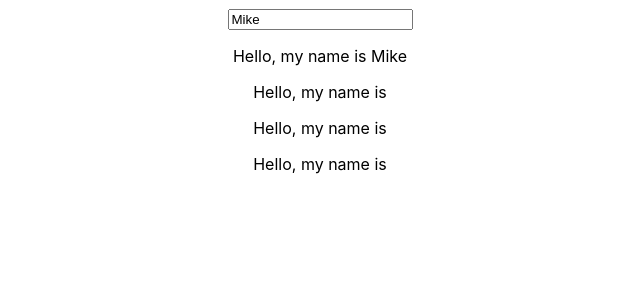
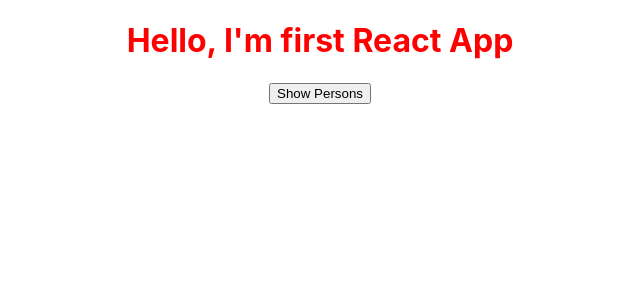
Before and after one commit to tearofenemy/react-app, a React (Create React App) app: page / in a window 1280 px wide. Shown: the top 300 px of the page, without its empty margins (320-960 px from the left). Built offline with nearby package versions, Linux system fonts and the light colour scheme.

Commit message:
add condition for render some components

```diff
--- a/src/App.js
+++ b/src/App.js
@@ -1,9 +1,8 @@
 import React, {Component} from 'react';
 import './style.sass';
 import './App.css';
+import Person from "./Person/Person";
 
-import UserInput from './UserInput/UserInput';
-import UserOutput from './UserOutput/UserOutput';
 
 // const App = props => {
 //
@@ -39,6 +38,61 @@
 class App extends Component {
 
     state = {
+        persons: [
+            {name: 'Max', age: 19}
+        ],
+        showPersons: false
+    };
+
+
+    changeNameHandler = (event) => {
+        this.setState({
+            persons: [
+                {name: event.target.value, age: 19},
+            ]
+        });
+    }
+
+    showPersonsHandler = () => {
+        const togglePersons = this.state.showPersons;
+        this.setState({showPersons: !togglePersons});
+    }
+
+    render() {
+        let persons = null;
+
+        if(this.state.showPersons) {
+            persons = (
+                <div>
+                    <Person
+                        name={this.state.persons[0].name}
+                        age={this.state.persons[0].age}
+                    />
+                    <Person
+                        name={this.state.persons[0].name}
+                        age={this.state.persons[0].age}
+                        change={this.changeNameHandler}
+                    />
+                </div>
+            );
+        }
+
+        return (
+            <div className="App">
+                <h1>Hello, I'm first React App</h1>
+                <button onClick={this.showPersonsHandler}>Show Persons</button>
+                {persons}
+            </div>
+        );
+    }
+
+
+    /*
+
+import UserInput from './UserInput/UserInput';
+import UserOutput from './UserOutput/UserOutput';
+    state = {
+
         userName: 'Mike'
     }
 
--- /dev/null
+++ b/src/Person/Person.js
@@ -0,0 +1,17 @@
+import React, {Component} from "react";
+import './Person.sass';
+
+class Person extends Component{
+
+    render() {
+        return (
+            <div className="Person">
+                <p>My name is {this.props.name} </p>
+                <input type="text" onChange={this.props.change}/>
+            </div>
+        );
+    }
+
+}
+
+export default Person;
--- /dev/null
+++ b/src/Person/Person.sass
@@ -0,0 +1,7 @@
+.Person
+  width: 50%
+  padding: 16px
+  margin: 15px auto
+  box-shadow: 0 2px 3px #ccc
+  text-align: center
+  border: 1px solid #eee
```
